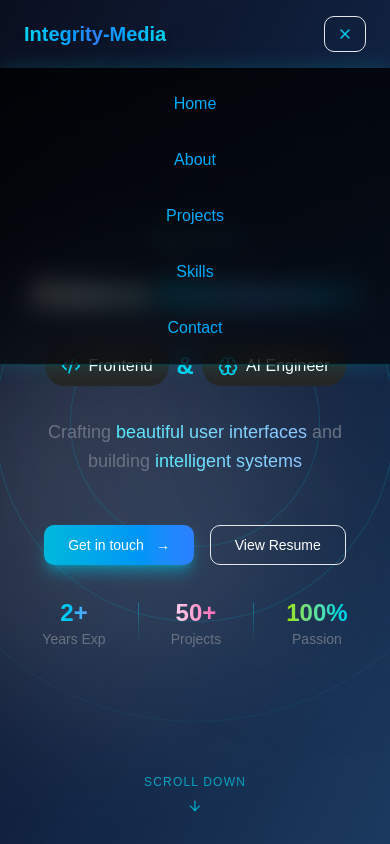
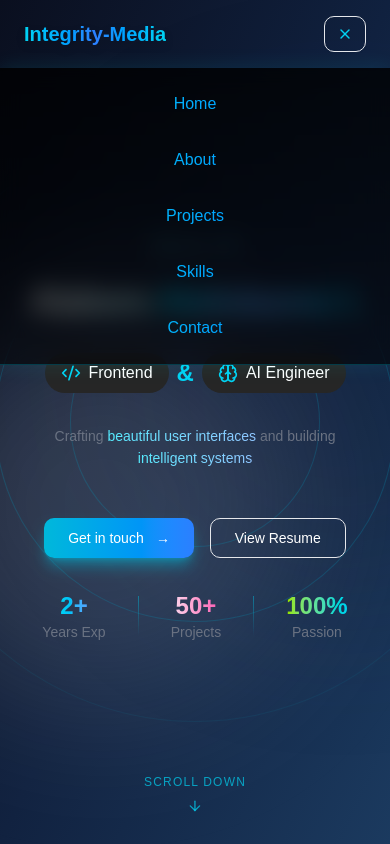
Before and after one commit to Alabere-coder/integritymedia, a Next.js app: page / in a window 390 px wide. Both pictures are taken after a click on the button "Toggle menu". Shown: the top 844 px of the page. Built offline with nearby package versions, Linux system fonts and the light colour scheme.

Commit message:
making little changes

```diff
--- a/components/header.tsx
+++ b/components/header.tsx
@@ -128,7 +128,7 @@ const Header: React.FC = () => {
         {/* Description */}
         <motion.p
           variants={itemVariants}
-          className="text-muted-foreground text-lg md:text-xl max-w-2xl leading-relaxed"
+          className="text-muted-foreground text-sm md:text-xl max-w-2xl leading-relaxed"
         >
           Crafting{" "}
           <span className="text-transparent bg-clip-text bg-gradient-to-r from-cyan-300 to-blue-300 font-medium">
--- a/components/navbar.tsx
+++ b/components/navbar.tsx
@@ -39,7 +39,7 @@ const Navbar: React.FC = () => {
     <motion.header
       className={`fixed top-0 left-0 right-0 z-40 transition-all duration-300 ${
         isScrolled
-          ? "bg-gradient-to-b from-black/20 via-black/80 to-transparent backdrop-blur-md border-b border-cyan-500/30 shadow-[0_0_20px_rgba(0,255,255,0.1)]"
+          ? "bg-black/70 backdrop-blur-md border-b border-neutral-100 shadow-[0_0_20px_rgba(0,255,255,0.1)]"
           : "bg-transparent border-b border-transparent"
       }`}
       initial={{ y: -100, opacity: 0 }}
@@ -49,7 +49,7 @@ const Navbar: React.FC = () => {
       <div className="container mx-auto px-6 py-4">
         <div className="flex items-center justify-between">
           <motion.a
-            href="#hero"
+            href="#"
             className="text-xl font-extrabold bg-gradient-to-r from-cyan-400 via-blue-500 to-cyan-400 bg-clip-text text-transparent drop-shadow-lg"
             whileHover={{ scale: 1.05 }}
             transition={{ type: "spring", stiffness: 400, damping: 10 }}
@@ -85,7 +85,7 @@ const Navbar: React.FC = () => {
 
       {mobileMenuOpen && (
         <motion.div
-          className="md:hidden absolute top-full left-0 right-0 bg-gradient-to-b from-black/80 to-black/60 backdrop-blur-md border-b border-cyan-500/30 shadow-[0_0_20px_rgba(0,255,255,0.15)]"
+          className="md:hidden absolute top-full left-0 right-0 bg-gradient-to-b from-black/80 to-black/60 backdrop-blur-md border-b border-cyan-500/30 shadow-[0_0_20px_rgba(0,255,255,0.1)]"
           initial={{ opacity: 0, height: 0 }}
           animate={{ opacity: 1, height: "auto" }}
           exit={{ opacity: 0, height: 0 }}
--- a/components/popup.tsx
+++ b/components/popup.tsx
@@ -11,7 +11,7 @@ const Popup = () => {
   useEffect(() => {
     setTimeout(() => {
       setPop(true)
-    }, 5000)
+    }, 50000)
   }, [])
 
   const handleCancel = () => {
```
